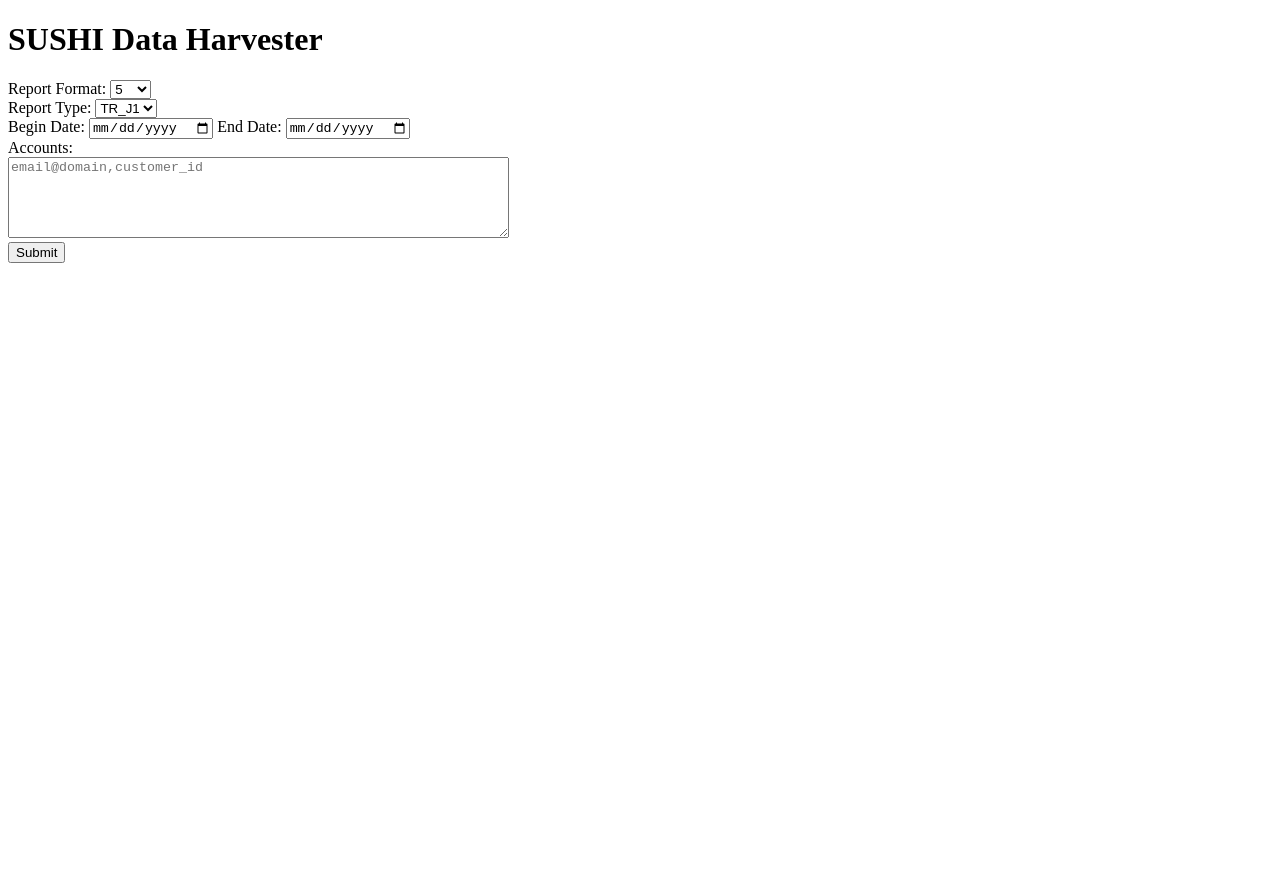
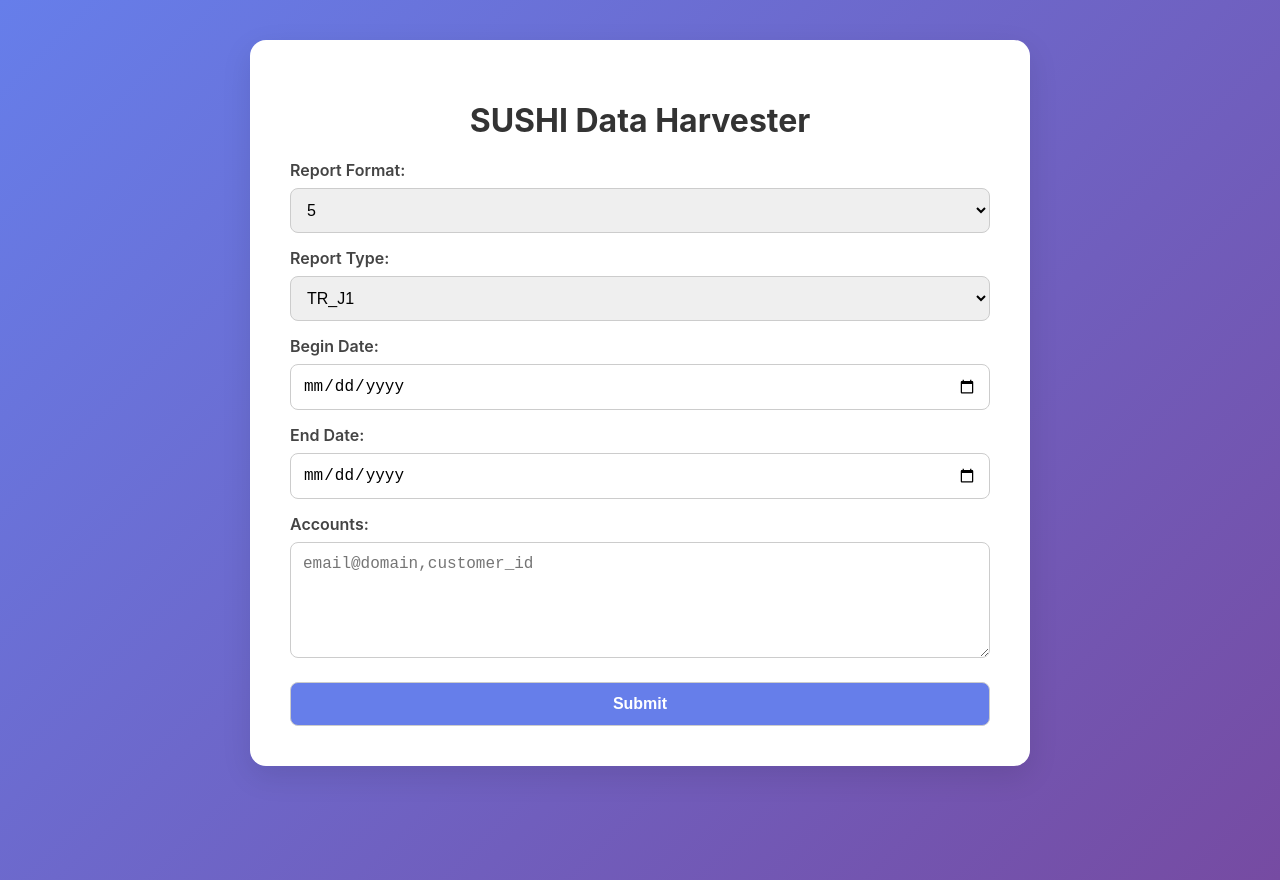
Before and after one commit to michael-hardesty/SUSHI-utility, a plain HTML site: page index.html in a window 1280 px wide. Before the commit the page ends 800 px from the top, so only its background shows below. Drawn offline with Linux system fonts and the light colour scheme.

Commit message:
Update index.html

```diff
--- a/index.html
+++ b/index.html
@@ -3,6 +3,83 @@
 <head>
   <meta charset="UTF-8" />
   <title>SUSHI Data Harvester</title>
+  <style>
+    body {
+      font-family: -apple-system, BlinkMacSystemFont, 'Segoe UI', Roboto, Oxygen, Ubuntu, Cantarell, sans-serif;
+      background: linear-gradient(135deg, #667eea 0%, #764ba2 100%);
+      min-height: 100vh;
+      margin: 0;
+      padding: 40px;
+      display: flex;
+      justify-content: center;
+      align-items: flex-start;
+    }
+    .container {
+      background: white;
+      border-radius: 16px;
+      padding: 40px;
+      max-width: 700px;
+      width: 100%;
+      box-shadow: 0 10px 30px rgba(0, 0, 0, 0.1);
+    }
+    h1 {
+      text-align: center;
+      margin-bottom: 20px;
+      color: #333;
+    }
+    label {
+      display: block;
+      margin-top: 15px;
+      font-weight: 600;
+      color: #444;
+    }
+    select, input[type="date"], textarea, button {
+      width: 100%;
+      margin-top: 8px;
+      padding: 12px;
+      border-radius: 8px;
+      border: 1px solid #ccc;
+      font-size: 1rem;
+      box-sizing: border-box;
+    }
+    button {
+      background-color: #667eea;
+      color: white;
+      font-weight: bold;
+      margin-top: 20px;
+      cursor: pointer;
+      transition: background 0.3s;
+    }
+    button:hover {
+      background-color: #5a67d8;
+    }
+    #results {
+      margin-top: 30px;
+      padding: 20px;
+      border-radius: 8px;
+      background: #f0fdf4;
+      border: 1px solid #34d399;
+    }
+    #results h3 {
+      margin-top: 0;
+    }
+    #results a {
+      display: inline-block;
+      margin-top: 10px;
+      text-decoration: none;
+      background: #10b981;
+      color: white;
+      padding: 10px 20px;
+      border-radius: 6px;
+    }
+    #results a:hover {
+      background: #059669;
+    }
+    pre {
+      white-space: pre-wrap;
+      word-break: break-word;
+    }
+  </style>
   <script defer>
     document.addEventListener('DOMContentLoaded', () => {
       const WORKER_URL = 'https://sushi-harvester.mhardesty.workers.dev';
@@ -55,24 +132,28 @@
           console.error("Frontend error:", err);
           resultsDiv.style.display = 'block';
           resultsContent.innerHTML = `<h3>❌ Error</h3><pre>${err.message}</pre>`;
+        } finally {
+          progress.textContent = '';
         }
       });
     });
   </script>
 </head>
 <body>
+  <div class="container">
     <h1>SUSHI Data Harvester</h1>
     <form id="harvestForm">
-    <label>Report Format: <select id="format"><option value="5">5</option><option value="5.1">5.1</option></select></label><br/>
+      <label>Report Format: <select id="format"><option value="5">5</option><option value="5.1">5.1</option></select></label>
       <label>Report Type: <select id="reportType">
         <option value="tr_j1">TR_J1</option><option value="tr_j2">TR_J2</option>
-    </select></label><br/>
+      </select></label>
       <label>Begin Date: <input type="date" id="beginDate" required /></label>
-    <label>End Date: <input type="date" id="endDate" required /></label><br/>
-    <label>Accounts:<br/><textarea id="accounts" rows="5" cols="60" placeholder="email@domain,customer_id"></textarea></label><br/>
+      <label>End Date: <input type="date" id="endDate" required /></label>
+      <label>Accounts:<br/><textarea id="accounts" rows="5" placeholder="email@domain,customer_id"></textarea></label>
       <button type="submit">Submit</button>
     </form>
     <div id="progress"></div>
     <div id="results" style="display:none;"><div id="resultsContent"></div></div>
+  </div>
 </body>
 </html>
```
Lines whose indentation alone changed are shown as unchanged.
